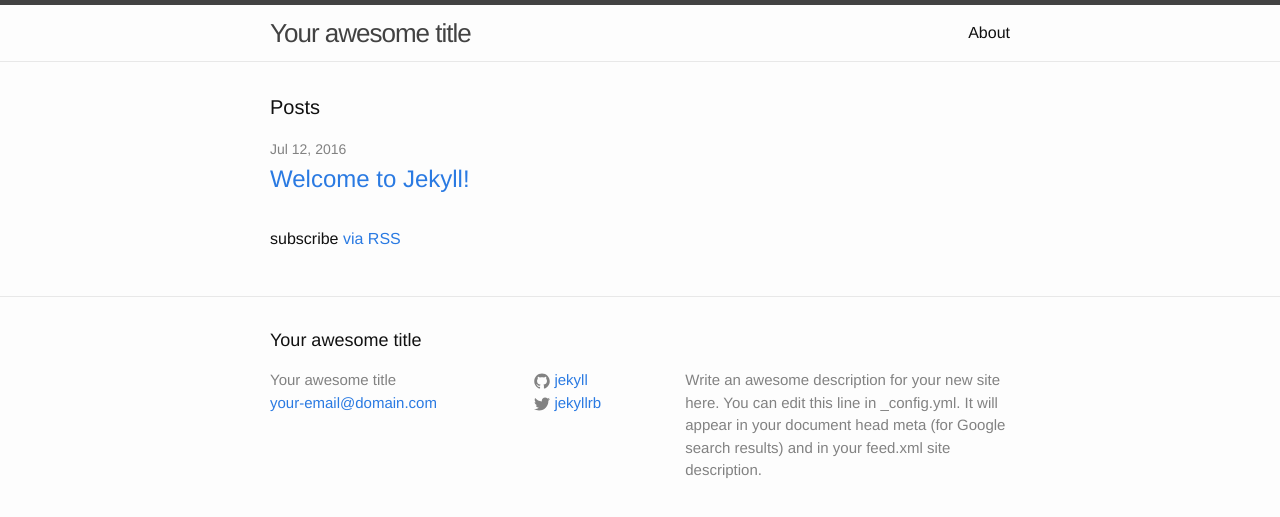
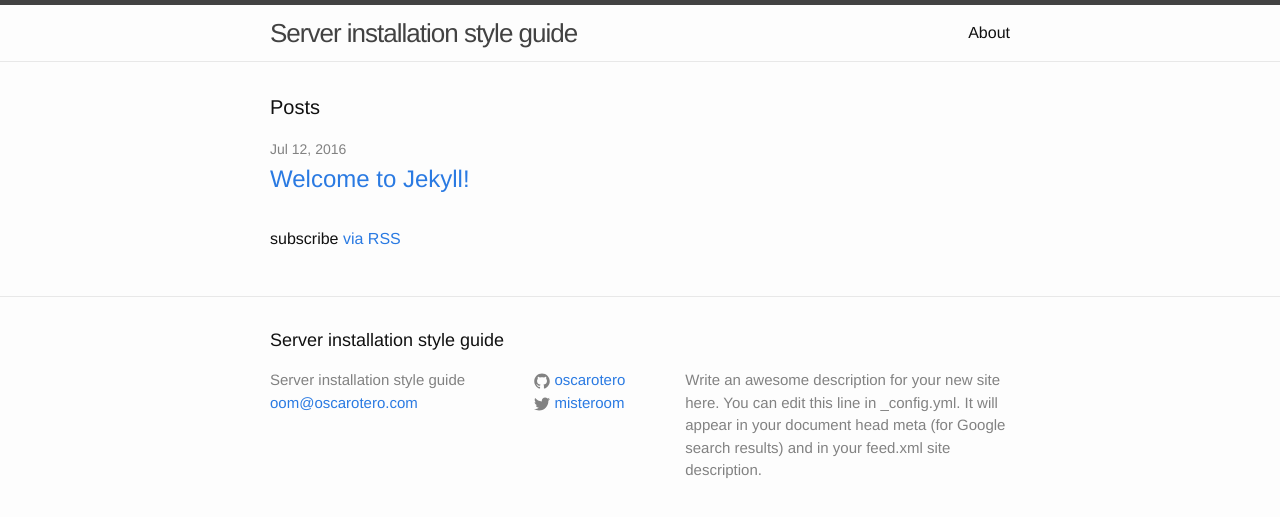
Before and after one commit to oscarotero/server-style-guide, a Jekyll site: the page built from index.html, in a window 1280 px wide. Shown: the top 517 px of the page. Built offline with Jekyll 4.4.1, drawn with Linux system fonts in a browser that asks for light colours.

Commit message:
jekyll config

```diff
--- a/_config.yml
+++ b/_config.yml
@@ -6,16 +6,16 @@
 # 'jekyll serve'. If you change this file, please restart the server process.
 
 # Site settings
-title: Your awesome title
-email: your-email@domain.com
+title: Server installation style guide
+email: oom@oscarotero.com
 description: > # this means to ignore newlines until "baseurl:"
   Write an awesome description for your new site here. You can edit this
   line in _config.yml. It will appear in your document head meta (for
   Google search results) and in your feed.xml site description.
-baseurl: "" # the subpath of your site, e.g. /blog
-url: "http://yourdomain.com" # the base hostname & protocol for your site
-twitter_username: jekyllrb
-github_username:  jekyll
+baseurl: "/server-style-guide" # the subpath of your site, e.g. /blog
+url: "https://oscarotero.github.io" # the base hostname & protocol for your site
+twitter_username: misteroom
+github_username:  oscarotero
 
 # Build settings
 markdown: kramdown
```
